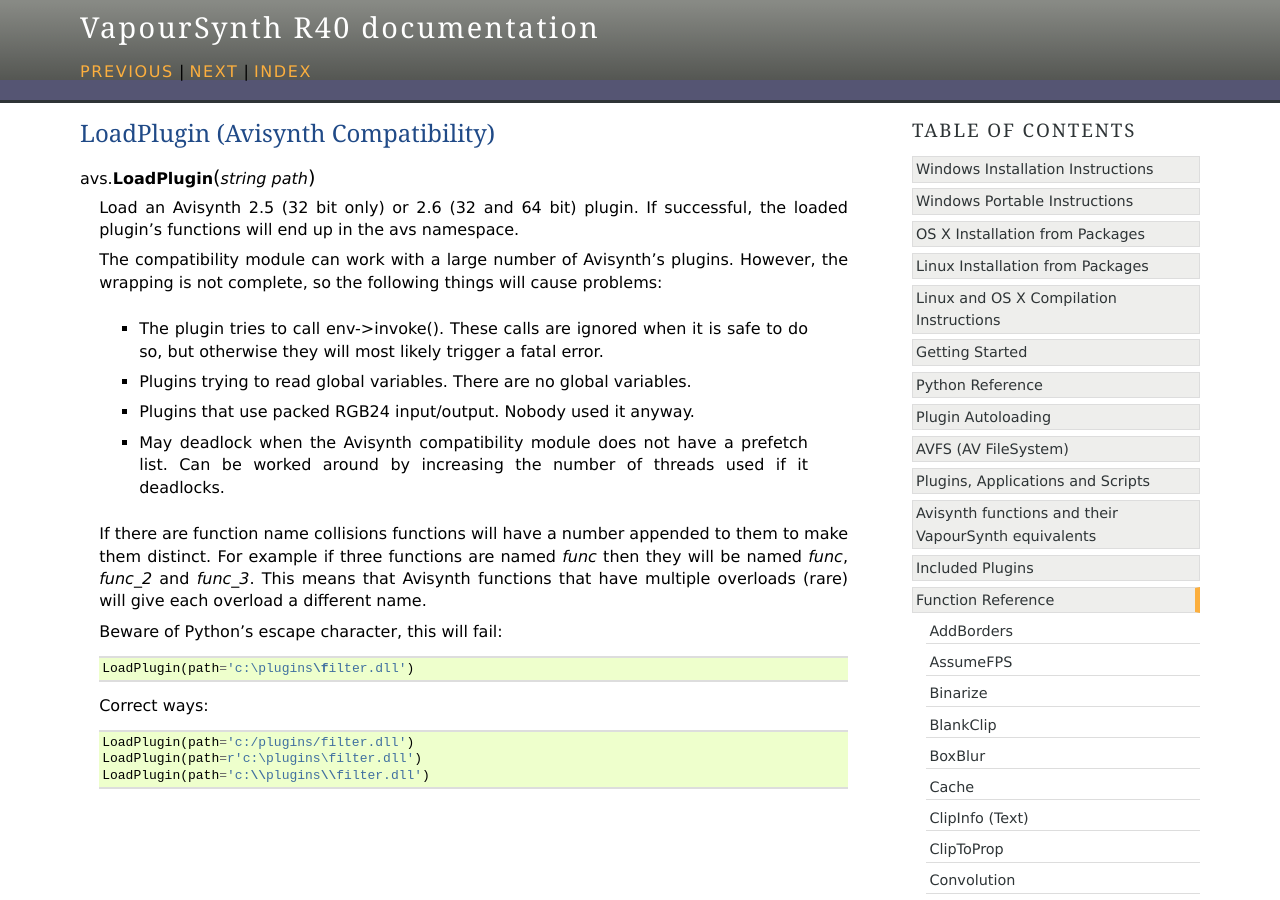
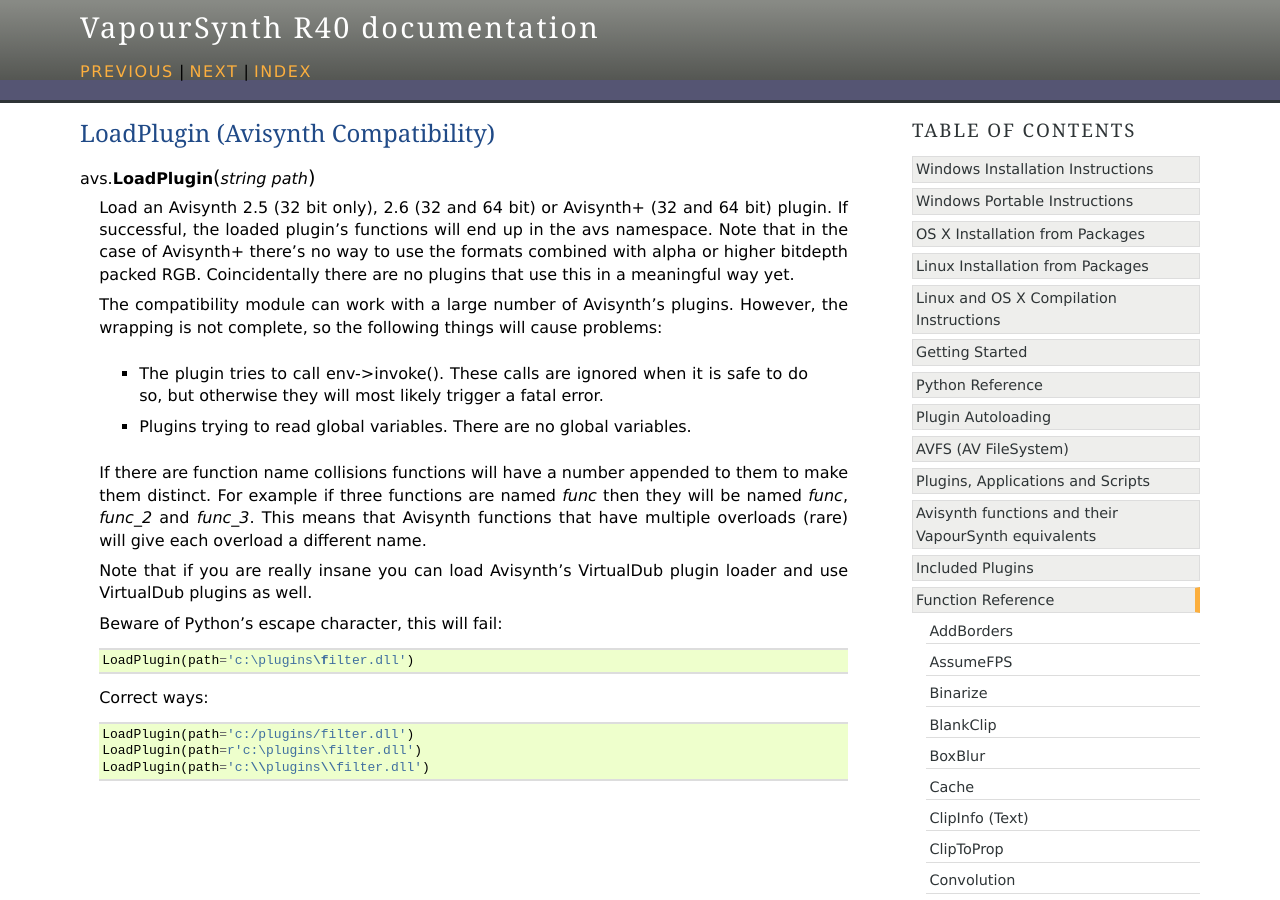
Before and after one commit to vapoursynth/vapoursynth, a Sphinx documentation site: the page built from doc/functions/loadpluginavs.rst, in a window 1280 px wide and 900 px high. Built offline with Sphinx 7.4.7, drawn with Linux system fonts in a browser that asks for light colours; formulas are drawn with MathJax 3.

Commit message:
Update docs

```diff
--- a/doc/functions/loadpluginavs.rst
+++ b/doc/functions/loadpluginavs.rst
@@ -4,8 +4,11 @@
 .. function::   LoadPlugin(string path)
    :module: avs
 
-   Load an Avisynth 2.5 (32 bit only) or 2.6 (32 and 64 bit) plugin. If successful,
-   the loaded plugin's functions will end up in the avs namespace.
+   Load an Avisynth 2.5 (32 bit only), 2.6 (32 and 64 bit) or Avisynth+ (32 and 64 bit) plugin.
+   If successful, the loaded plugin's functions will end up in the avs namespace. Note that
+   in the case of Avisynth+ there's no way to use the formats combined with alpha or
+   higher bitdepth packed RGB. Coincidentally there are no plugins that use this in a
+   meaningful way yet.
 
    The compatibility module can work with a large number of Avisynth's plugins.
    However, the wrapping is not complete, so the following things will cause
@@ -16,18 +19,15 @@
         will most likely trigger a fatal error.
       * Plugins trying to read global variables.
         There are no global variables.
-      * Plugins that use packed RGB24 input/output.
-        Nobody used it anyway.
-      * May deadlock when the Avisynth compatibility module does not have a
-        prefetch list.
-        Can be worked around by increasing the number of threads used if it
-        deadlocks.
 
    If there are function name collisions functions will have a number appended
    to them to make them distinct. For example if three functions are named
    *func* then they will be named *func*, *func_2* and *func_3*. This means
    that Avisynth functions that have multiple overloads (rare) will give
    each overload a different name.
+
+   Note that if you are really insane you can load Avisynth's VirtualDub plugin
+   loader and use VirtualDub plugins as well.
 
    Beware of Python's escape character, this will fail::
 
```
